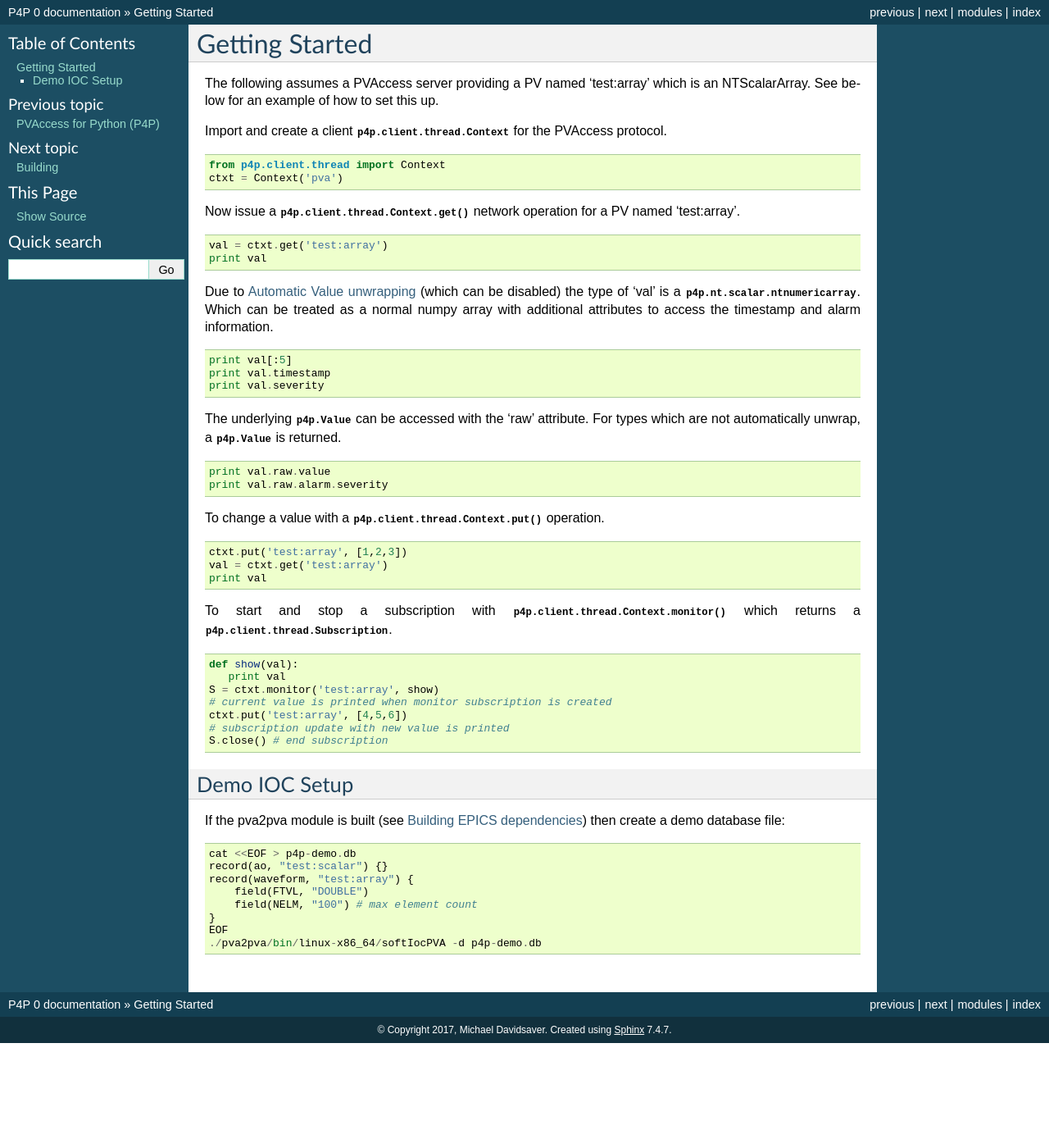
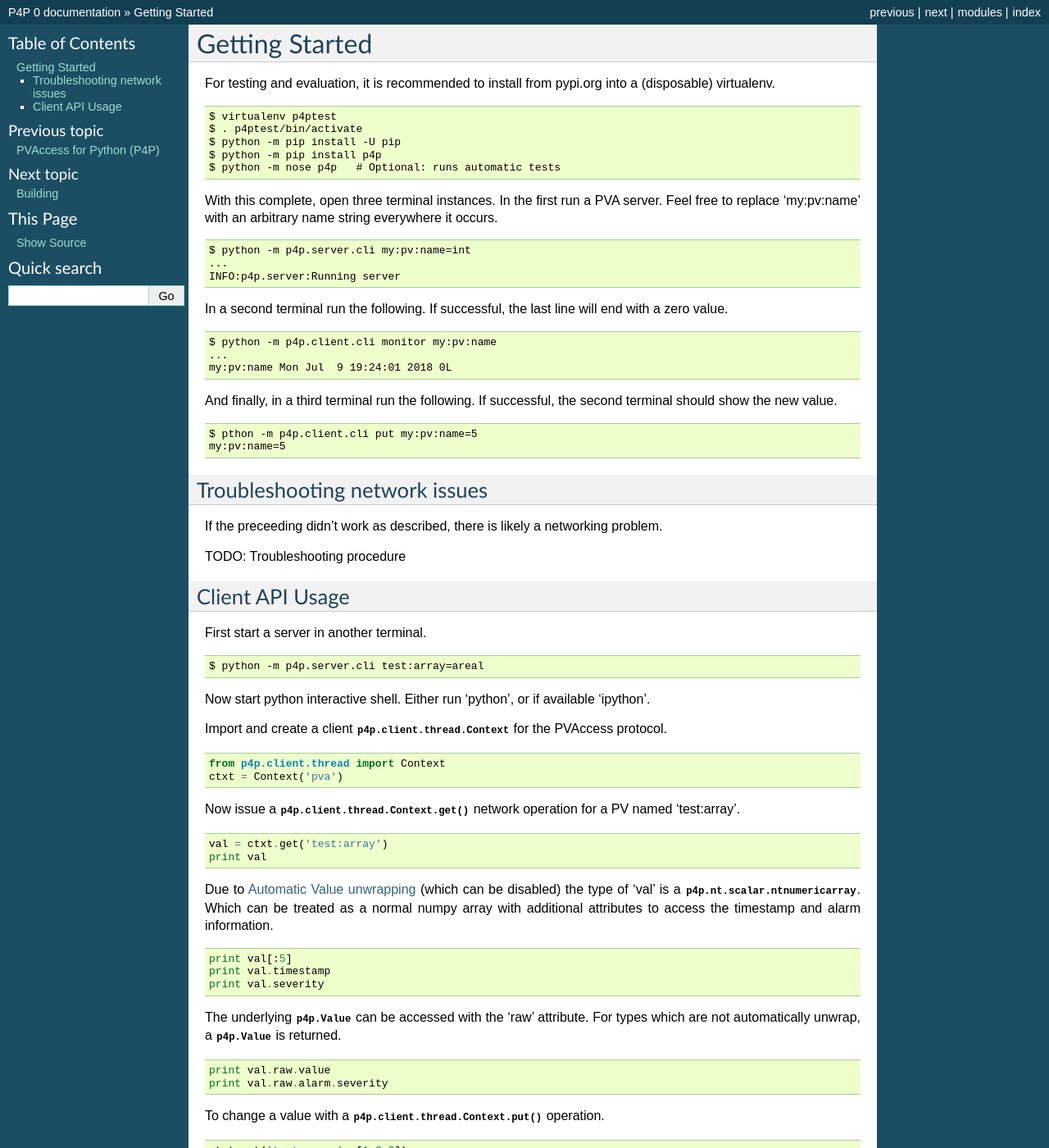
Before and after one commit to epics-base/p4p, a Sphinx documentation site: the page built from documentation/starting.rst, in a window 1280 px wide and 1400 px high. Shown: the whole window at 82% size. Built offline with Sphinx 7.4.7, drawn with Linux system fonts in a browser that asks for light colours.

Commit message:
server CLI and update getting started

```diff
--- a/documentation/building.rst
+++ b/documentation/building.rst
@@ -1,3 +1,6 @@
+
+.. _building:
+
 Building
 ========
 
--- a/documentation/starting.rst
+++ b/documentation/starting.rst
@@ -3,9 +3,48 @@
 Getting Started
 ===============
 
-The following assumes a PVAccess server providing a PV named 'test:array' which is an NTScalarArray.
-See below for an example of how to set this up.
+For testing and evaluation, it is recommended to install from pypi.org into a (disposable) virtualenv. ::
 
+    $ virtualenv p4ptest
+    $ . p4ptest/bin/activate
+    $ python -m pip install -U pip
+    $ python -m pip install p4p
+    $ python -m nose p4p   # Optional: runs automatic tests
+
+With this complete, open three terminal instances.
+In the first run a PVA server.  Feel free to replace 'my:pv:name'
+with an arbitrary name string everywhere it occurs. ::
+
+    $ python -m p4p.server.cli my:pv:name=int
+    ...
+    INFO:p4p.server:Running server
+
+In a second terminal run the following. If successful, the last line will end with a zero value. ::
+
+    $ python -m p4p.client.cli monitor my:pv:name
+    ...
+    my:pv:name Mon Jul  9 19:24:01 2018 0L
+
+And finally, in a third terminal run the following.  If successful, the second terminal should show the new value. ::
+
+    $ pthon -m p4p.client.cli put my:pv:name=5
+    my:pv:name=5
+
+Troubleshooting network issues
+------------------------------
+
+If the preceeding didn't work as described, there is likely a networking problem.
+
+TODO: Troubleshooting procedure
+
+Client API Usage
+----------------
+
+First start a server in another terminal. ::
+
+    $ python -m p4p.server.cli test:array=areal
+
+Now start python interactive shell.  Either run 'python', or if available 'ipython'.
 
 Import and create a client :py:class:`p4p.client.thread.Context` for the PVAccess protocol. ::
 
@@ -46,17 +85,3 @@ which returns a :py:class:`p4p.client.thread.Subscription`. ::
    ctxt.put('test:array', [4,5,6])
    # subscription update with new value is printed
    S.close() # end subscription
-
-Demo IOC Setup
---------------
-
-If the pva2pva module is built (see :ref:`builddeps`) then create a demo database file: ::
-
-    cat <<EOF > p4p-demo.db
-    record(ao, "test:scalar") {}
-    record(waveform, "test:array") {
-        field(FTVL, "DOUBLE")
-        field(NELM, "100") # max element count
-    }
-    EOF
-    ./pva2pva/bin/linux-x86_64/softIocPVA -d p4p-demo.db
```
Also changed, not shown: 3 other files.
